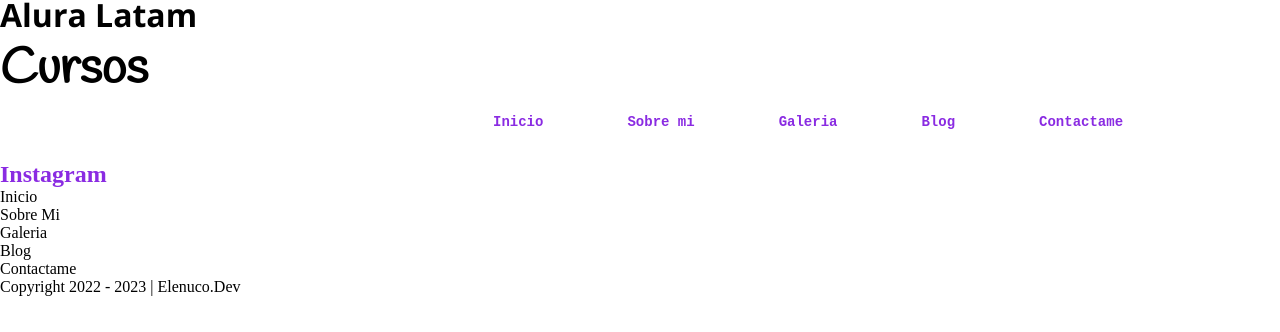
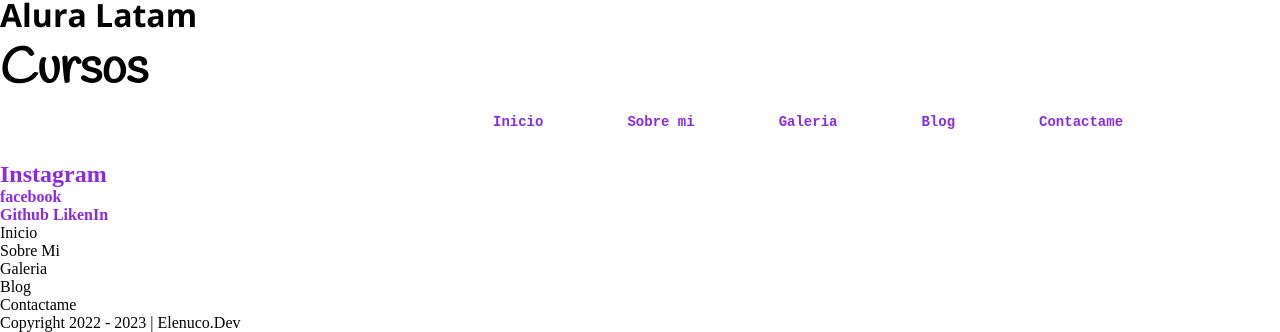
Before and after one commit to elenuco/MaquetacionFmuchaMas, a website: page Contact_me.html in a window 1280 px wide. Shown: the part 911-1243 px from the top of the page. Before the commit the page ends 1207 px from the top, so only its background shows below. Drawn offline with nearby package versions, Linux system fonts and the light colour scheme.

Commit message:
Feat: formateo del archivo de contacto.

```diff
--- a/Contact_me.html
+++ b/Contact_me.html
@@ -35,6 +35,13 @@
             <img src="" alt="">
             <h1>Instagram</h1>
         </a>
+        <a href="">
+            facebook
+        </a>
+    </section>
+    <section>
+        <a href="">Github</a>
+        <a href="">LikenIn</a>
     </section>
     <footer>
         <p>Inicio</p>
```
